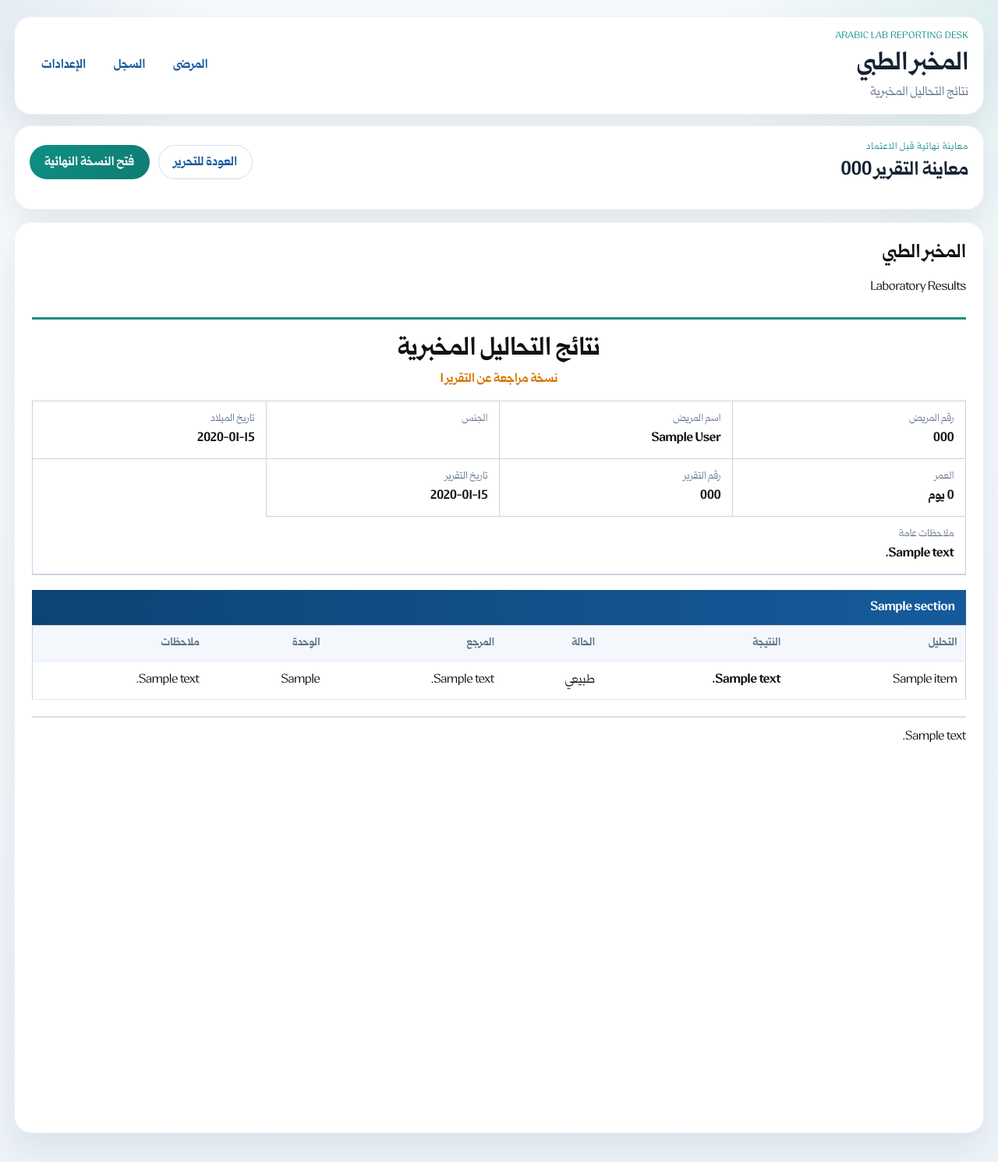
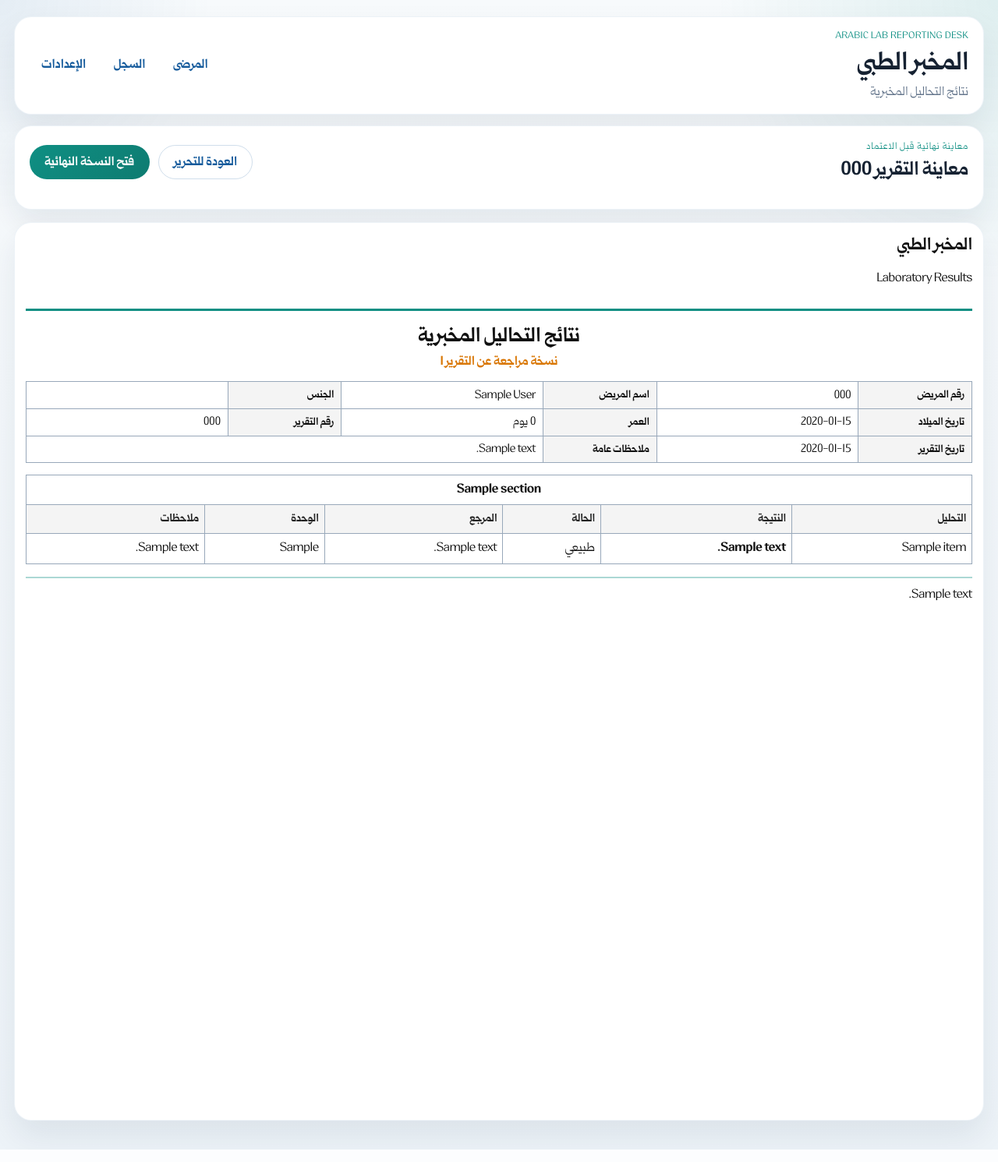
Before and after one commit to bunrots/LabDesk, a Flask app: page /reports/1/preview in a window 1280 px wide. Shown: the whole page at 78% size. Run offline with Flask 3, Linux system fonts and the light colour scheme; data comes from the database, SQL or seed files in the repository; tables that the repository leaves empty hold one stand-in row (values such as "Sample post").

Commit message:
Tighten intake flow and print layout

```diff
--- a/labdesk/routes.py
+++ b/labdesk/routes.py
@@ -12,9 +12,11 @@ from .services import (
     SEX_LABELS,
     add_section_to_report,
     age_summary,
+    create_section_template,
     create_patient,
     create_report,
     create_revision,
+    create_test_definition,
     delete_section,
     finalize_report,
     get_catalog,
@@ -25,6 +27,7 @@ from .services import (
     get_patient_reports,
     get_recent_reports,
     get_report_bundle,
+    get_section_choices,
     get_template_overview,
     record_print,
     search_patients,
@@ -101,14 +104,16 @@ def patients_index():
     if request.method == "POST":
         try:
             patient = create_patient(db, request.form)
+            report = create_report(db, patient["id"], {})
             flash("تم حفظ المريض بنجاح.", "success")
-            return redirect(url_for("app.new_report", patient_id=patient["id"]))
+            return redirect(url_for("app.edit_report", report_id=report["id"]))
         except ValueError as exc:
             flash(str(exc), "error")
 
     query = request.args.get("q", "").strip()
-    patients = search_patients(db, query)
-    recent_reports = get_recent_reports(db)
+    page = request.args.get("page", type=int) or 1
+    patients, patient_total = search_patients(db, query, page=page, per_page=10)
+    recent_reports = get_recent_reports(db, limit=10)
     summary = get_dashboard_summary(db)
     patient_cards = []
     for patient in patients:
@@ -123,6 +128,10 @@ def patients_index():
         patients=patient_cards,
         query=query,
         recent_reports=recent_reports,
+        patient_total=patient_total,
+        page=page,
+        has_prev=page > 1,
+        has_next=page * 10 < patient_total,
         summary=summary,
         today=date.today().isoformat(),
         sex_labels=SEX_LABELS,
@@ -151,27 +160,22 @@ def patient_detail(patient_id: int):
 @bp.route("/reports/new", methods=["GET", "POST"])
 def new_report():
     db = get_db()
-    patient_id = request.args.get("patient_id", type=int) or request.form.get("patient_id", type=int)
+    patient_id = request.form.get("patient_id", type=int) or request.args.get("patient_id", type=int)
+    if request.method != "POST":
+        flash("أنشئ التقرير من شاشة المريض أو الاستقبال.", "error")
+        return redirect(url_for("app.patients_index"))
     patient = get_patient(db, patient_id) if patient_id else None
     if patient is None:
         flash("اختر مريضاً قبل إنشاء التقرير.", "error")
         return redirect(url_for("app.patients_index"))
 
-    if request.method == "POST":
-        try:
-            report = create_report(db, patient_id, request.form)
-            flash("تم إنشاء التقرير كمسودة.", "success")
-            return redirect(url_for("app.edit_report", report_id=report["id"]))
-        except ValueError as exc:
-            flash(str(exc), "error")
-
-    return render_template(
-        "reports/new.html",
-        patient=patient,
-        today=date.today().isoformat(),
-        sex_labels=SEX_LABELS,
-        patient_age_display=age_summary(patient),
-    )
+    try:
+        report = create_report(db, patient_id, request.form)
+        flash("تم إنشاء التقرير كمسودة.", "success")
+        return redirect(url_for("app.edit_report", report_id=report["id"]))
+    except ValueError as exc:
+        flash(str(exc), "error")
+        return redirect(url_for("app.patient_detail", patient_id=patient_id))
 
 
 @bp.route("/reports/<int:report_id>/edit", methods=["GET", "POST"])
@@ -329,6 +333,7 @@ def settings():
         "settings/index.html",
         profile=profile,
         templates=templates,
+        section_choices=get_section_choices(db),
         accent_presets=[
             "#0f8f83",
             "#155b9c",
@@ -337,6 +342,28 @@ def settings():
             "#8a5b16",
         ],
     )
+
+
+@bp.post("/settings/templates/sections")
+def create_section_template_view():
+    db = get_db()
+    try:
+        create_section_template(db, request.form)
+        flash("تمت إضافة قسم جديد.", "success")
+    except ValueError as exc:
+        flash(str(exc), "error")
+    return redirect(url_for("app.settings"))
+
+
+@bp.post("/settings/templates/tests")
+def create_test_template_view():
+    db = get_db()
+    try:
+        create_test_definition(db, request.form)
+        flash("تمت إضافة تحليل جديد.", "success")
+    except ValueError as exc:
+        flash(str(exc), "error")
+    return redirect(url_for("app.settings"))
 
 
 @bp.post("/settings/templates/sections/<section_code>")
--- a/labdesk/static/app.css
+++ b/labdesk/static/app.css
@@ -491,7 +500,7 @@ main {
 }
 
 .print-sheet {
-  padding: 1.4rem;
+  padding: 0.9rem;
 }
 
 .report-document {
@@ -525,6 +551,15 @@ main {
   height: 82px;
   object-fit: contain;
   width: 82px;
+}
+
+.report-brand h2,
+.report-title-block-right p {
+  margin: 0;
+}
+
+.report-brand h2 {
+  font-size: 1.35rem;
 }
 
 .report-title-block-right {
@@ -555,17 +590,19 @@ main {
 }
 
 .report-main-title {
+  margin: 0.4rem 0 0.8rem;
   position: relative;
   text-align: center;
   z-index: 2;
 }
 
 .report-main-title h1 {
-  font-size: 2rem;
+  font-size: 1.6rem;
+  margin: 0;
 }
 
 .report-main-title p {
-  margin: 0.25rem 0 0;
+  margin: 0.2rem 0 0;
 }
 
 .report-corrected-note {
@@ -573,58 +610,65 @@ main {
   font-weight: 700;
 }
 
-.patient-grid-card {
-  display: grid;
-  gap: 0;
-  grid-template-columns: repeat(4, minmax(0, 1fr));
-  margin-top: 1rem;
-  border: 1px solid #c9d5e2;
+.patient-meta-table {
+  border: 1px solid #98a8ba;
+  border-collapse: collapse;
+  margin-top: 0.8rem;
   position: relative;
+  table-layout: fixed;
+  width: 100%;
   z-index: 2;
 }
 
-.meta-cell {
-  border-bottom: 1px solid #c9d5e2;
-  border-left: 1px solid #c9d5e2;
-  display: grid;
-  gap: 0.25rem;
-  min-height: 74px;
-  padding: 0.8rem 0.9rem;
+.patient-meta-table th,
+.patient-meta-table td {
+  border: 1px solid #98a8ba;
+  padding: 0.4rem 0.55rem;
+  text-align: right;
+  vertical-align: middle;
 }
 
-.meta-cell:nth-child(4n) {
-  border-left: 0;
+.patient-meta-table th {
+  background: #f4f4f4;
+  font-size: 0.83rem;
+  font-weight: 700;
+  width: 12%;
 }
 
-.meta-cell-wide {
-  grid-column: span 4;
-  border-left: 0;
-}
-
-.meta-label {
-  color: var(--muted);
-  font-size: 0.82rem;
+.patient-meta-table td {
+  font-size: 0.94rem;
 }
 
 .print-section {
-  margin-top: 1.15rem;
+  margin-top: 0.9rem;
   position: relative;
   z-index: 2;
 }
 
 .section-banner {
-  background: linear-gradient(90deg, var(--brand-deep), var(--brand));
-  color: white;
+  background: #fff;
+  border: 1px solid #98a8ba;
+  border-bottom: 0;
+  color: #111;
+  font-size: 1rem;
   font-weight: 700;
-  padding: 0.7rem 0.9rem;
+  padding: 0.45rem 0.6rem;
+  text-align: center;
 }
 
 .print-table {
-  border: 1px solid #c9d5e2;
+  border: 1px solid #98a8ba;
+}
+
+.print-table th,
+.print-table td {
+  border: 1px solid #98a8ba;
+  padding: 0.48rem 0.42rem;
 }
 
 .print-table thead th {
-  background: #f4f8fc;
+  background: #f4f4f4;
+  color: #222;
 }
 
 .result-value-cell {
@@ -640,9 +684,9 @@ main {
 }
 
 .report-footer {
-  border-top: 2px solid rgba(21, 91, 156, 0.18);
-  margin-top: 1.3rem;
-  padding-top: 0.9rem;
+  border-top: 2px solid color-mix(in srgb, var(--accent) 35%, white);
+  margin-top: 1rem;
+  padding-top: 0.7rem;
   position: relative;
   z-index: 2;
 }
--- a/labdesk/templates/patients/show.html
+++ b/labdesk/templates/patients/show.html
@@ -8,7 +8,10 @@
         <h2>{{ patient.full_name }}</h2>
       </div>
       <div class="action-row">
-        <a class="button secondary" href="{{ url_for('app.new_report', patient_id=patient.id) }}">تقرير جديد</a>
+        <form method="post" action="{{ url_for('app.new_report') }}">
+          <input type="hidden" name="patient_id" value="{{ patient.id }}">
+          <button class="button secondary" type="submit">تقرير جديد</button>
+        </form>
         <a class="button ghost" href="{{ url_for('app.patients_index', q=patient.full_name) }}">العودة للبحث</a>
       </div>
     </div>
--- a/labdesk/templates/reports/_print_document.html
+++ b/labdesk/templates/reports/_print_document.html
@@ -28,40 +28,30 @@
     {% endif %}
   </section>
 
-  <section class="patient-grid-card">
-    <div class="meta-cell">
-      <span class="meta-label">رقم المريض</span>
-      <strong>{{ patient.patient_number }}</strong>
-    </div>
-    <div class="meta-cell">
-      <span class="meta-label">اسم المريض</span>
-      <strong>{{ patient.full_name }}</strong>
-    </div>
-    <div class="meta-cell">
-      <span class="meta-label">الجنس</span>
-      <strong>{{ sex_labels[patient.sex] }}</strong>
-    </div>
-    <div class="meta-cell">
-      <span class="meta-label">تاريخ الميلاد</span>
-      <strong>{{ patient.date_of_birth or "غير متاح" }}</strong>
-    </div>
-    <div class="meta-cell">
-      <span class="meta-label">العمر</span>
-      <strong>{{ patient_age_display }}</strong>
-    </div>
-    <div class="meta-cell">
-      <span class="meta-label">رقم التقرير</span>
-      <strong>{{ report.report_number }}</strong>
-    </div>
-    <div class="meta-cell">
-      <span class="meta-label">تاريخ التقرير</span>
-      <strong>{{ report.report_date }}</strong>
-    </div>
-    <div class="meta-cell meta-cell-wide">
-      <span class="meta-label">ملاحظات عامة</span>
-      <strong>{{ report.notes or "-" }}</strong>
-    </div>
-  </section>
+  <table class="patient-meta-table">
+    <tr>
+      <th>رقم المريض</th>
+      <td>{{ patient.patient_number }}</td>
+      <th>اسم المريض</th>
+      <td>{{ patient.full_name }}</td>
+      <th>الجنس</th>
+      <td>{{ sex_labels[patient.sex] }}</td>
+    </tr>
+    <tr>
+      <th>تاريخ الميلاد</th>
+      <td>{{ patient.date_of_birth or "غير متاح" }}</td>
+      <th>العمر</th>
+      <td>{{ patient_age_display }}</td>
+      <th>رقم التقرير</th>
+      <td>{{ report.report_number }}</td>
+    </tr>
+    <tr>
+      <th>تاريخ التقرير</th>
+      <td>{{ report.report_date }}</td>
+      <th>ملاحظات عامة</th>
+      <td colspan="3">{{ report.notes or "-" }}</td>
+    </tr>
+  </table>
 
   {% for section in sections %}
     <section class="print-section">
```
Also changed, not shown: other parts of labdesk/static/app.css (+38 -9 lines), labdesk/services.py (+102 -11 lines), labdesk/templates/patients/index.html (+16 -2 lines), labdesk/templates/settings/index.html (+67 -0 lines).
